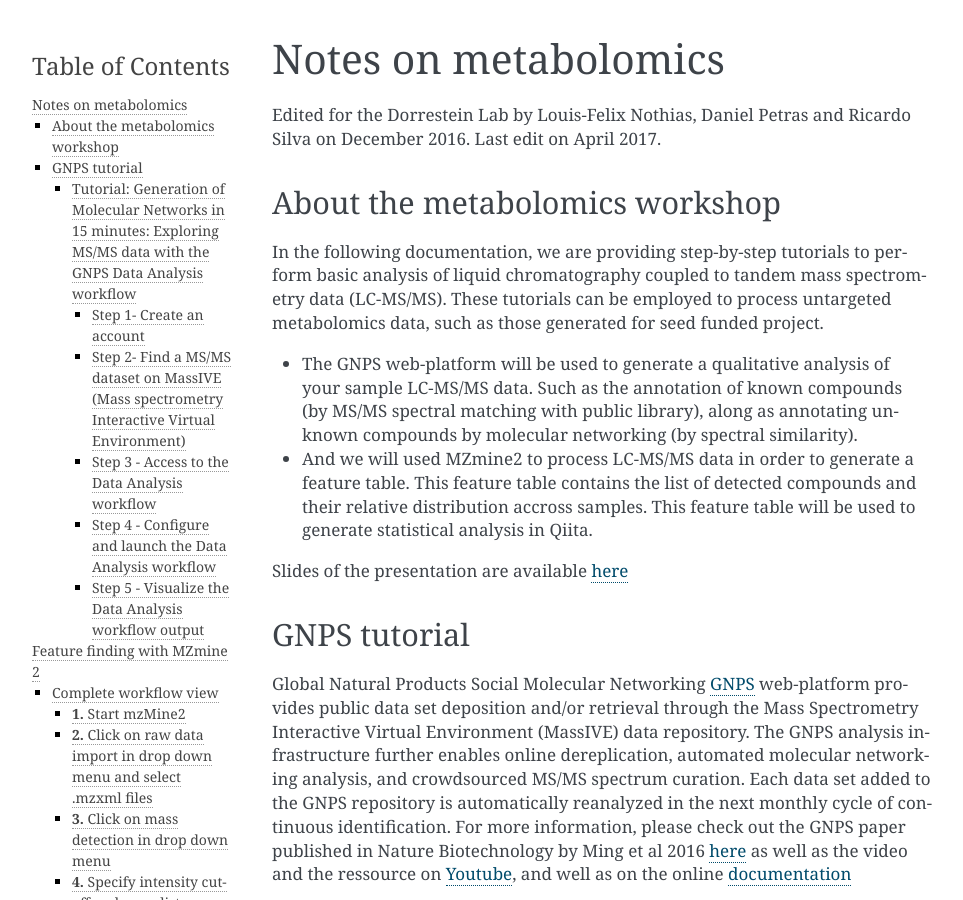
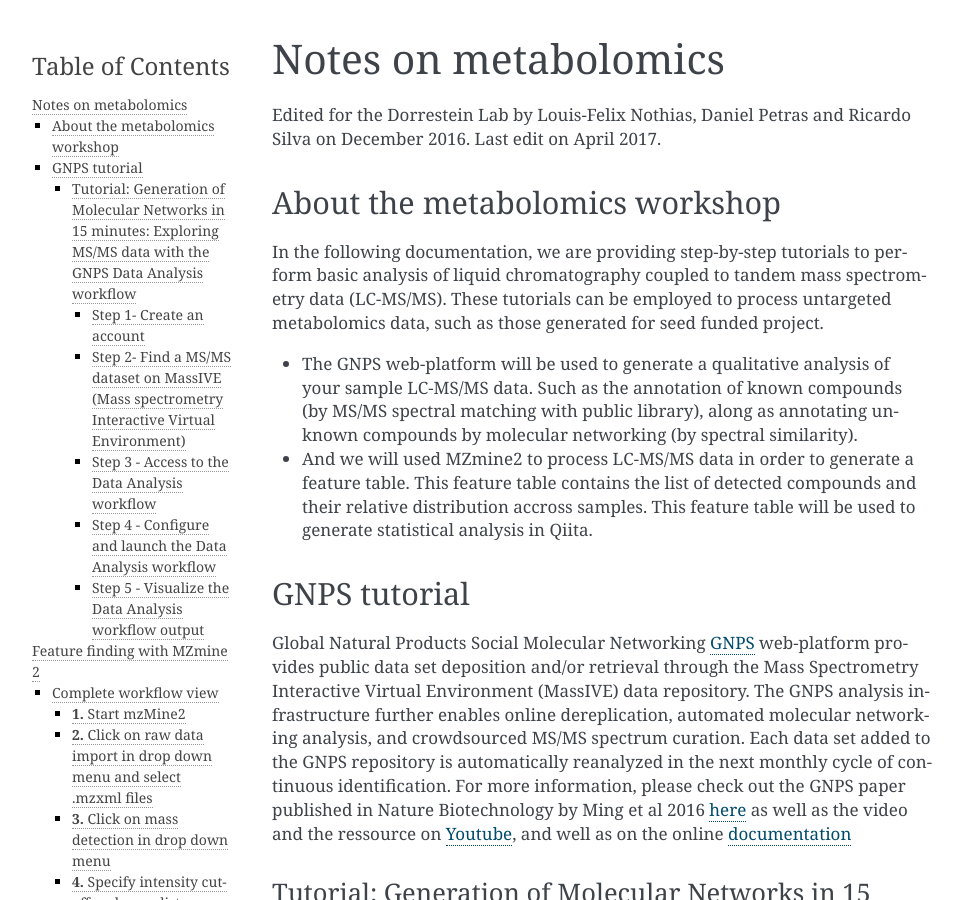
Before and after one commit to biocore/cmi-workshops, a Sphinx documentation site: the page built from docs/metabolomics.md, in a window 1280 px wide and 900 px high. Shown: the whole window, without its empty margins (148-1111 px from the left). Built offline with Sphinx 7.4.7, drawn with Linux system fonts in a browser that asks for light colours; pages that are not in the unit, such as notebooks, are missing from menus.

Commit message:
updating metabolomic file

```diff
--- a/docs/metabolomics.md
+++ b/docs/metabolomics.md
@@ -6,8 +6,6 @@
 In the following documentation, we are providing step-by-step tutorials to perform basic analysis of liquid chromatography coupled to tandem mass spectrometry data (LC-MS/MS). These tutorials can be employed to process untargeted metabolomics data, such as those generated for seed funded project.
 - The GNPS web-platform will be used to generate a qualitative analysis of your sample LC-MS/MS data. Such as the annotation of known compounds (by MS/MS spectral matching with public library), along as annotating unknown compounds by molecular networking (by spectral similarity).
 - And we will used MZmine2 to process LC-MS/MS data in order to generate a feature table. This feature table contains the list of detected compounds and their relative distribution accross samples. This feature table will be used to generate statistical analysis in Qiita.
-
-Slides of the presentation are available [here](https://docs.google.com/presentation/d/1nD3296xWcQok8HgcOamHSZioMkx1gAMgsEVxMajOlcI/edit?usp=sharing)
 
 ## GNPS tutorial
 Global Natural Products Social Molecular Networking [GNPS](http://gnps.ucsd.edu) web-platform provides public data set deposition and/or retrieval through the Mass Spectrometry Interactive Virtual Environment (MassIVE) data repository. The GNPS analysis infrastructure further enables online dereplication, automated molecular networking analysis, and crowdsourced MS/MS spectrum curation. Each data set added to the GNPS repository is automatically reanalyzed in the next monthly cycle of continuous identification.
```
